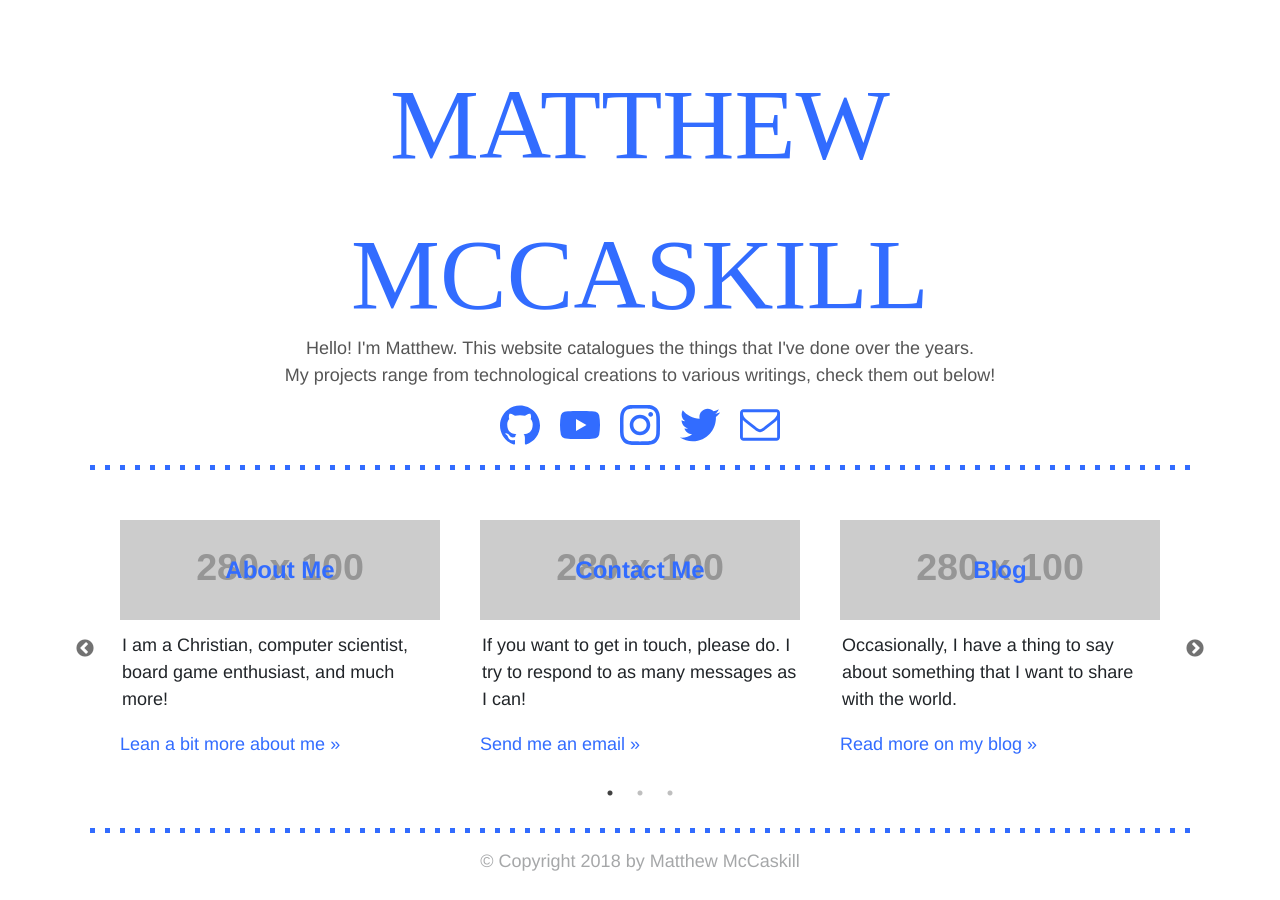
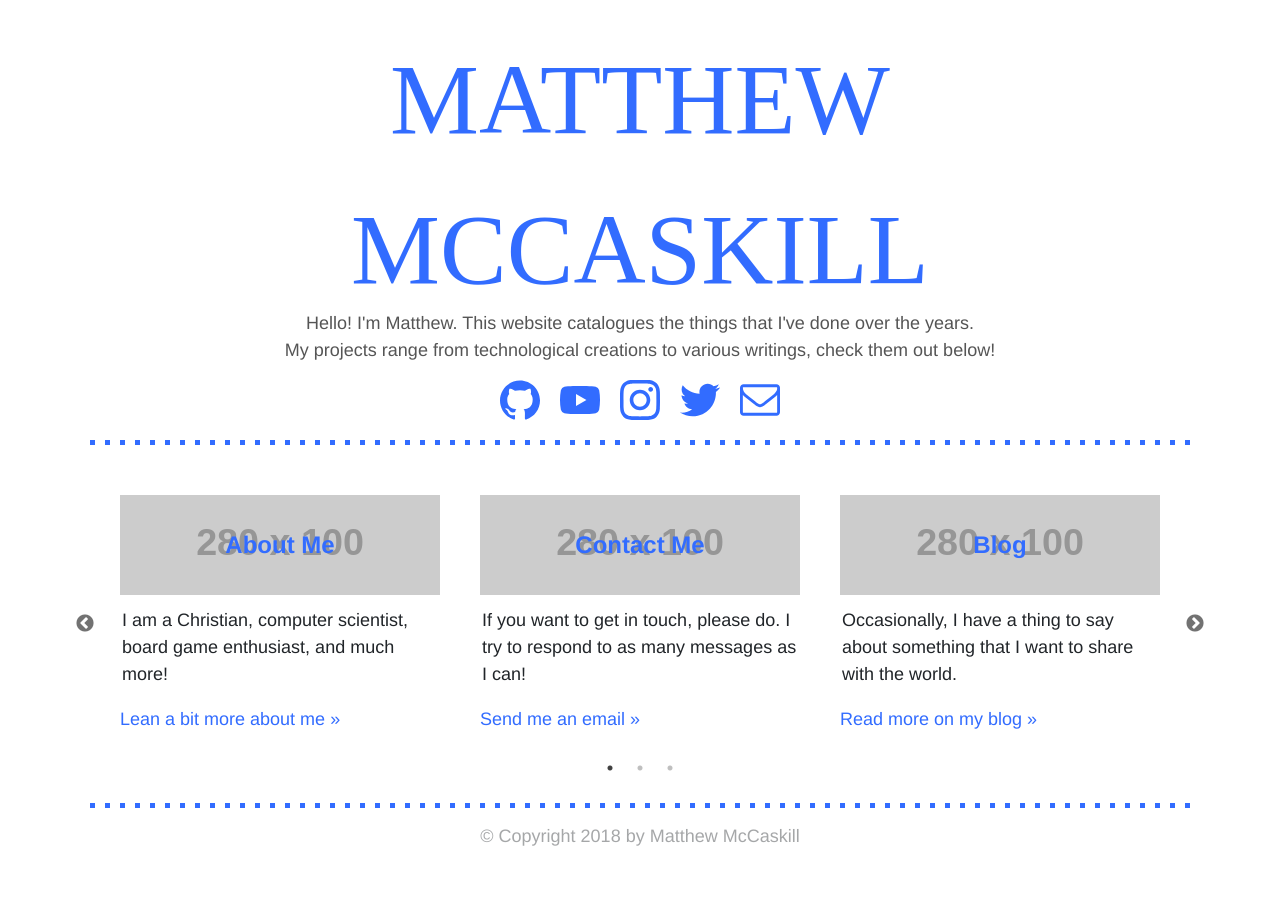
Before and after one commit to ZekNikZ/zeknikz.github.io, a Jekyll site: the page built from index.html, in a window 1280 px wide. Built offline with Jekyll 4.4.1, drawn with Linux system fonts in a browser that asks for light colours; nearby versions of some CDN libraries; some web fonts are replaced; library files that are not in the unit come from our copies.

Commit message:
Update sytles

```diff
--- a/css/style.scss
+++ b/css/style.scss
@@ -43,7 +43,7 @@ $maincolor: #326cff;
     width: 100%;
     font-family: 'Bahiana', cursive;
     font-size: 100px;
-    margin-top: 50px;
+    margin-top: 25px;
     color: $maincolor;
     display: block;
 }
```
